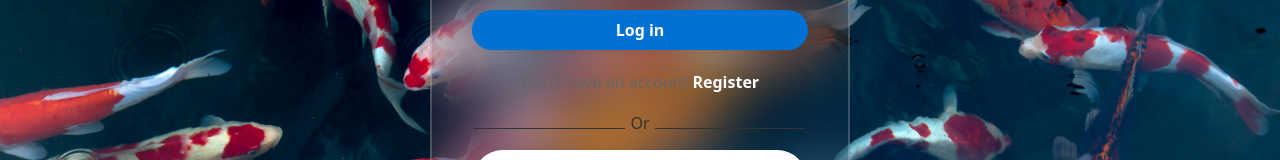
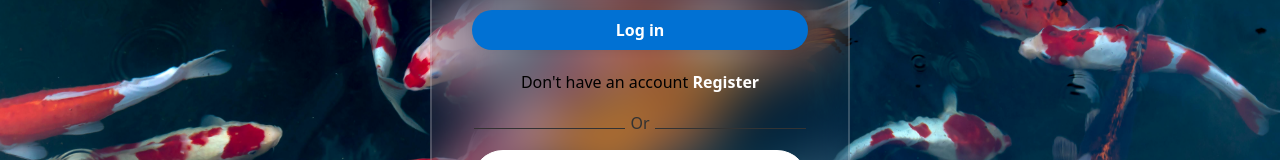
Before and after one commit to thiennlse/SWP_KoiCare_FE, a React (Create React App) app: page /login in a window 1280 px wide. Shown: the part 410-570 px from the top of the page. Built offline with nearby package versions, Linux system fonts and the light colour scheme; a web font is replaced by a local one.

Commit message:
Update Login.css

```diff
--- a/src/Pages/Login/Login.css
+++ b/src/Pages/Login/Login.css
@@ -233,3 +233,7 @@
   box-shadow: 0 0 15px rgba(0, 0, 0, 0.2);
   transition: background-color 0.3s ease, box-shadow 0.3s ease;
 }
+
+.register-link p {
+  color: black;
+}
```
